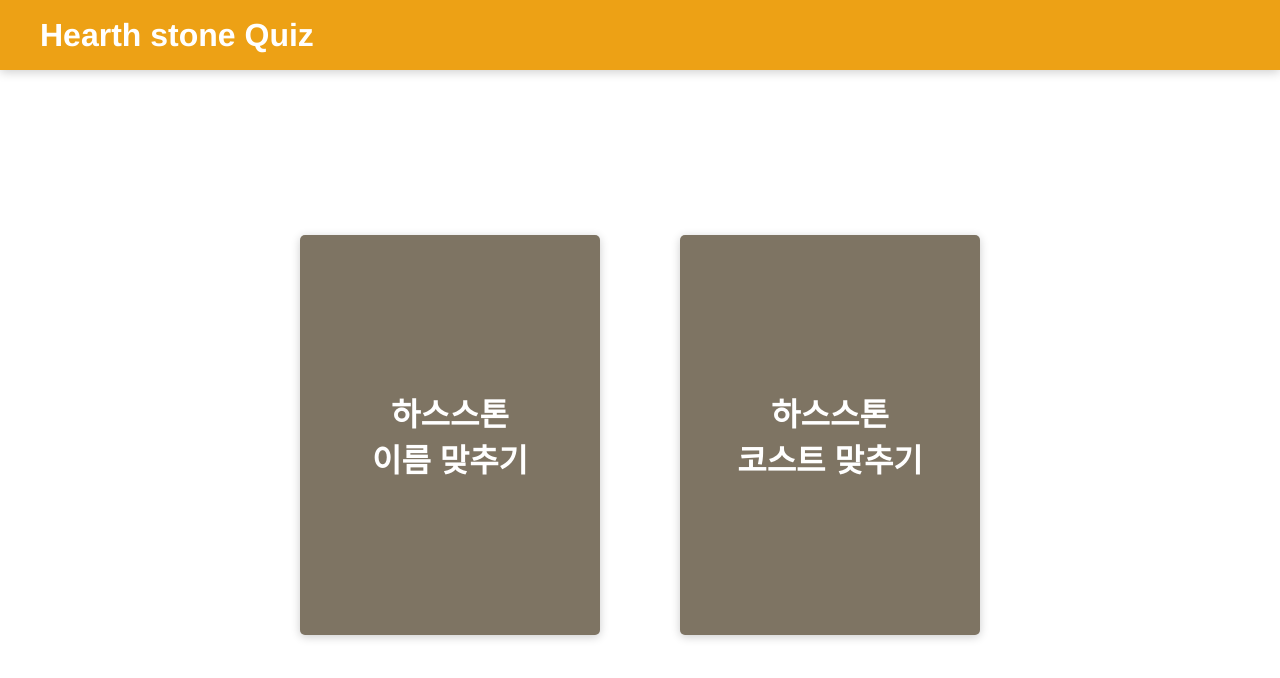
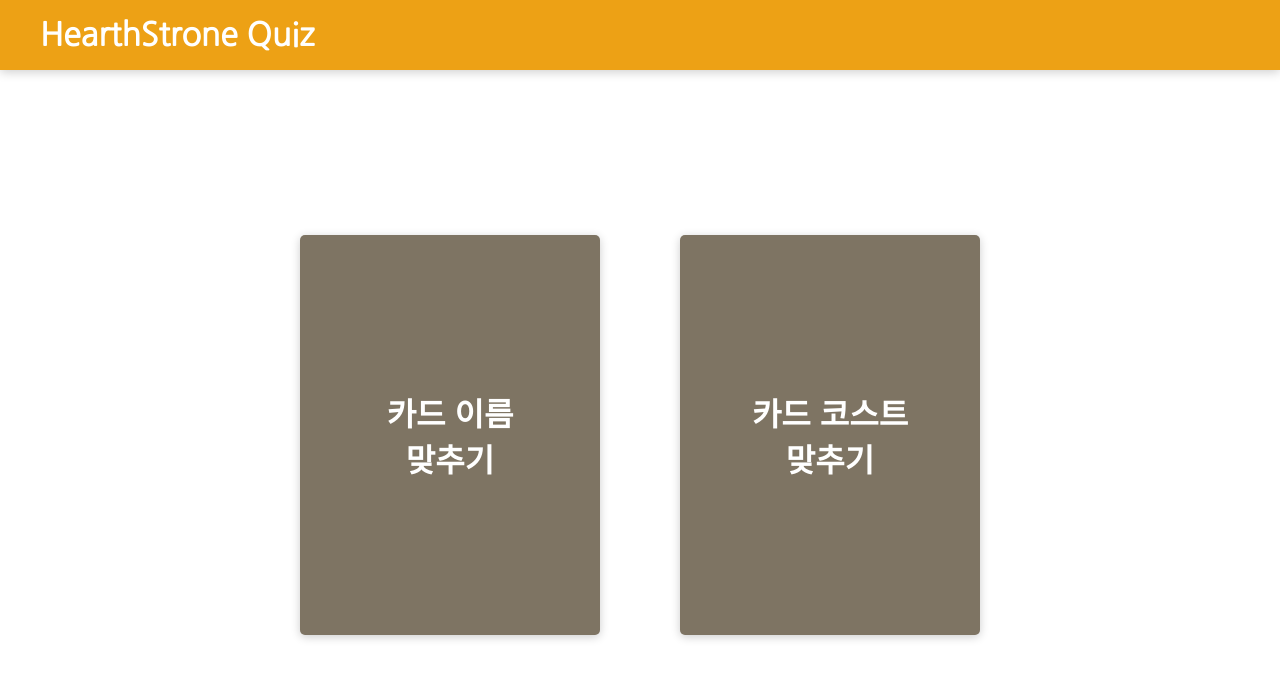
Before and after one commit to Andy-0414/hearthstone_quiz, a Vue app: page / in a window 1280 px wide. Shown: the top 678 px of the page. Built offline with nearby package versions, Linux system fonts and the light colour scheme.

Commit message:
UPDATE font

```diff
--- a/src/App.vue
+++ b/src/App.vue
@@ -1,7 +1,7 @@
 <template>
   <div id="app">
     <header id="header">
-      <h1 class="header__title">Hearth stone Quiz</h1>
+      <h1 class="header__title">HearthStrone Quiz</h1>
       <nav></nav>
     </header>
     <section id="content">
@@ -13,6 +13,13 @@
 </template>
 
 <style>
+@import url('https://fonts.googleapis.com/css?family=Nanum+Gothic&display=swap');
+@font-face {
+    font-family: YD;
+    src: url("./assets/2002.ttf") format('truetype');
+    font-weight: normal;
+    font-style: normal;
+}
 .page-enter-active,
 .page-leave-active {
   position: absolute;
@@ -28,7 +35,7 @@
   opacity: 0;
 }
 * {
-  font-family: "Avenir", Helvetica, Arial, sans-serif;
+font-family: 'Nanum Gothic', sans-serif;
   -webkit-font-smoothing: antialiased;
   -moz-osx-font-smoothing: grayscale;
 
--- /dev/null
+++ b/src/assets/font.css
@@ -0,0 +1,4 @@
+@font-face {
+    font-family: "YD";
+    src: url("./2002.ttf") format('truetype');
+}
--- a/src/views/Home.vue
+++ b/src/views/Home.vue
@@ -3,16 +3,16 @@
     <Card class="quizCard" @click="quiz(10,'name')">
       <template slot="content">
         <span class="quizCard__text">
-          하스스톤
-          <br />이름 맞추기
+          카드 이름
+          <br />맞추기
         </span>
       </template>
     </Card>
     <Card class="quizCard" @click="quiz(10,'cost')">
       <template slot="content">
         <span class="quizCard__text">
-          하스스톤
-          <br />코스트 맞추기
+          카드 코스트
+          <br />맞추기
         </span>
       </template>
     </Card>
--- a/src/views/Quiz.vue
+++ b/src/views/Quiz.vue
@@ -30,7 +30,8 @@
         ></OptionButton>
       </div>
       <div class="informationPanel">
-        <div class="informationPanel__score">{{score}}/{{totalRound}}</div>
+        <div class="informationPanel__score">ROUND : {{round}}<br>
+        {{score}}/{{totalRound}}</div>
         <div class="informationPanel__round">
           <div id="roundBar"></div>
           <div id="scoreBar"></div>
@@ -174,6 +175,7 @@
 .informationPanel__score {
   font-size: 1.5em;
   font-weight: bold;
+  color: #2C2319;
 }
 .informationPanel__round {
   flex: 1;
```
Also changed, not shown: src/assets/2002.ttf (added), 1 other file (tests, documents, lock files or other folders).
